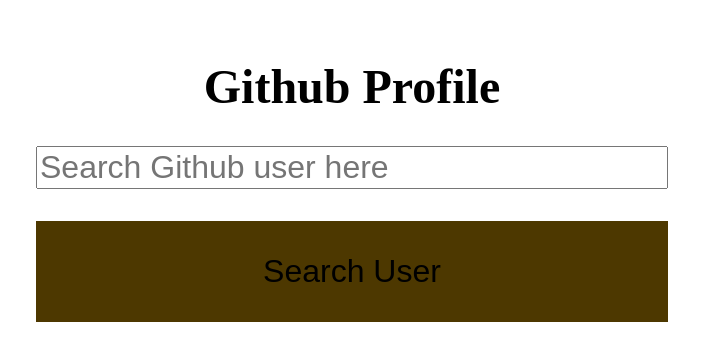
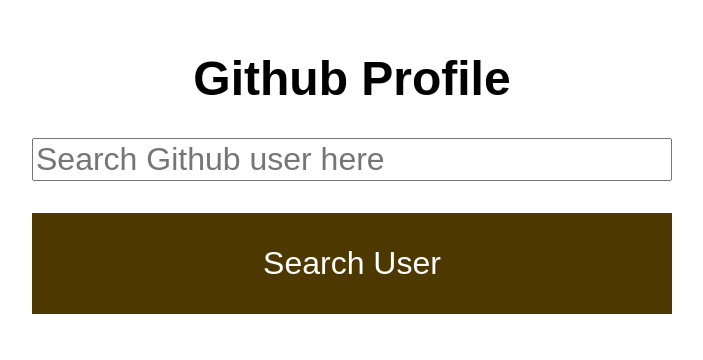
Before and after one commit to acerslee/github-profile, a Next.js app: page / in a window 1280 px wide. Shown: the part 234-594 px from the top of the page, without its empty margins (288-991 px from the left). Built offline with nearby package versions, Linux system fonts and the light colour scheme.

Commit message:
Added more props and styling to repo container

```diff
--- a/components/repo.tsx
+++ b/components/repo.tsx
@@ -5,7 +5,11 @@
   name: string,
   description: string,
   language: string,
-  url: string
+  url: string,
+  size: number,
+  forks: number,
+  stars: number,
+  watches: number
 }
 
 const RepoLink = styled.a`
@@ -17,6 +21,12 @@
 
 const RepoCard = styled.div`
   border: 1px solid;
+  margin: 0.3em;
+  max-width: 20em;
+  height: auto;
+  > p, div {
+    margin-left: 0.2em;
+  }
   &: hover{
     background-color: #f2c957;
   }
@@ -25,6 +35,7 @@
 const RepoName = styled.p`
   font-size: 2em;
   font-family: 'Anonymous Pro', monospace;
+  overflow-wrap: anywhere;
 `
 
 const RepoDescription = styled.p`
@@ -48,7 +59,7 @@
 `
 
 const RepoLanguage = styled.span`
-  margin-left: 0.5em;
+  margin-left: 0.3em;
 `
 
 const setLabelStyle = (language: string) => {
@@ -61,7 +72,16 @@
   return {color: "#cccccc"}
 }
 
-const Repo: React.FC<Props> = ({ name, description, language, url }) => {
+const Repo: React.FC<Props> = ({
+  name,
+  description,
+  language,
+  url,
+  size,
+  forks,
+  stars,
+  watches
+  }) => {
   return(
     <RepoLink
       href = {url}
--- a/components/repoList.tsx
+++ b/components/repoList.tsx
@@ -6,6 +6,7 @@
 }
 
 const RepoContainer = styled.div`
+  background-color: #e6e6e6 !important;
   display: grid;
   grid-template-columns: auto auto auto auto;
   column-gap: normal;
@@ -19,6 +20,7 @@
 
 const RepoList: React.FC<Props> = ({userRepos}) => {
 
+  console.log(userRepos)
   return(
     <RepoContainer>
       {userRepos.map((repo: any) => (
@@ -28,6 +30,10 @@
           description = {repo.description || "No Description"}
           language = {repo.language || "No Language Used"}
           url = {repo.svn_url}
+          size = {repo.size}
+          forks = {repo.fork}
+          stars = {repo.stagazers_count}
+          watches = {repo.watchers_count}
         />
       ))}
     </RepoContainer>
--- a/components/search.tsx
+++ b/components/search.tsx
@@ -18,6 +18,7 @@
 
 const SubmitButton = styled.input`
   background-color: #4d3800;
+  color: #ffffff;
   border: none;
   margin-top: 1em;
   padding: 1em;
--- a/pages/_app.tsx
+++ b/pages/_app.tsx
@@ -1,4 +1,4 @@
-// import '../styles/globals.css'
+import '../styles/globals.css'
 import type { AppProps } from 'next/app';
 import Head from 'next/head';
 
--- a/pages/_document.tsx
+++ b/pages/_document.tsx
@@ -10,7 +10,7 @@
     return (
       <Html lang = "en">
         <Head>
-          <link href="https://fonts.googleapis.com/css2?family=Anonymous+Pro&display=swap" rel="stylesheet" />
+          <link href="https://fonts.googleapis.com/css2?family=Anonymous+Pro&Source+Sans+Pro&display=swap" rel="stylesheet" />
         </Head>
         <body>
           <Main />
--- a/styles/globals.css
+++ b/styles/globals.css
@@ -2,15 +2,10 @@
 body {
   padding: 0;
   margin: 0;
-  font-family: -apple-system, BlinkMacSystemFont, Segoe UI, Roboto, Oxygen,
-    Ubuntu, Cantarell, Fira Sans, Droid Sans, Helvetica Neue, sans-serif;
-}
-
-a {
-  color: inherit;
-  text-decoration: none;
 }
 
 * {
   box-sizing: border-box;
+  /* background-color: #262626; */
+  font-family: 'Source Sans Pro', sans-serif;
 }
```
